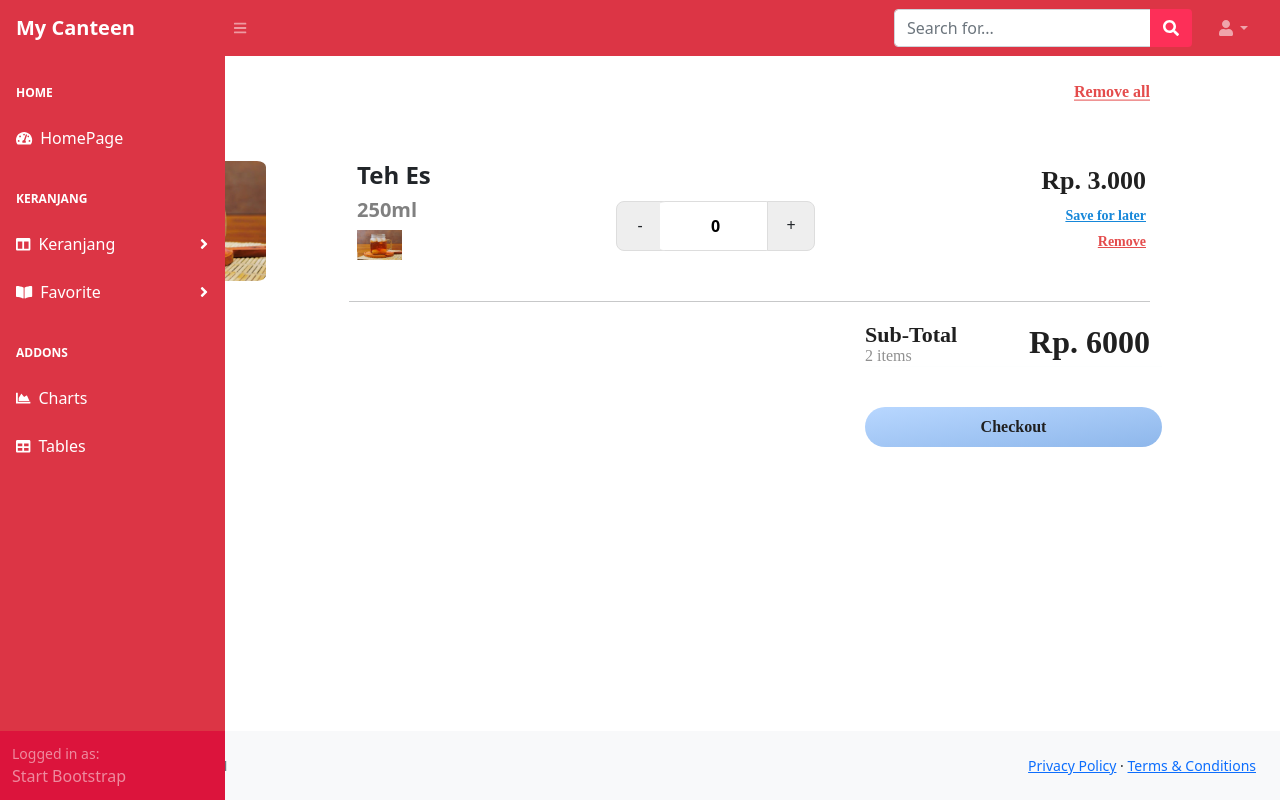
After one commit to faizzaki14/MyCanteen.github.io, a PHP site: page /Keranjang-Belanja.html in a window 1280 px wide. The commit adds this page. Run offline with PHP 8.4, Linux system fonts and the light colour scheme; some libraries are stand-ins or nearby versions.

Commit message:
update 7

```diff
--- a/Cafetaria2.html
+++ b/Cafetaria2.html
@@ -6,7 +6,7 @@
     <meta name="viewport" content="width=device-width, initial-scale=1, shrink-to-fit=no" />
     <meta name="description" content="" />
     <meta name="author" content="" />
-    <title>Cafetaria 1</title>
+    <title>Cafetaria 2</title>
     <link href="css/styles.css" rel="stylesheet" />
     <link href="css/Style2.css" rel="stylesheet" />
     <link rel="stylesheet" href="https://cdn.jsdelivr.net/npm/bootstrap-icons@1.7.2/font/bootstrap-icons.css" />
--- a/Cafetaria3.html
+++ b/Cafetaria3.html
@@ -6,7 +6,7 @@
     <meta name="viewport" content="width=device-width, initial-scale=1, shrink-to-fit=no" />
     <meta name="description" content="" />
     <meta name="author" content="" />
-    <title>Cafetaria 1</title>
+    <title>Cafetaria 3</title>
     <link href="css/styles.css" rel="stylesheet" />
     <link href="css/Style2.css" rel="stylesheet" />
     <link rel="stylesheet" href="https://cdn.jsdelivr.net/npm/bootstrap-icons@1.7.2/font/bootstrap-icons.css" />
--- a/Cafetaria4.html
+++ b/Cafetaria4.html
@@ -6,7 +6,7 @@
     <meta name="viewport" content="width=device-width, initial-scale=1, shrink-to-fit=no" />
     <meta name="description" content="" />
     <meta name="author" content="" />
-    <title>Cafetaria 1</title>
+    <title>Cafetaria 4</title>
     <link href="css/styles.css" rel="stylesheet" />
     <link href="css/Style2.css" rel="stylesheet" />
     <link rel="stylesheet" href="https://cdn.jsdelivr.net/npm/bootstrap-icons@1.7.2/font/bootstrap-icons.css" />
--- /dev/null
+++ b/Keranjang-Belanja.html
@@ -0,0 +1,219 @@
+<!DOCTYPE html>
+<html lang="en">
+  <head>
+    <meta charset="utf-8" />
+    <meta http-equiv="X-UA-Compatible" content="IE=edge" />
+    <meta name="viewport" content="width=device-width, initial-scale=1, shrink-to-fit=no" />
+    <meta name="description" content="" />
+    <meta name="author" content="" />
+    <title>Keranjang Belanja</title>
+    <link href="css/styles.css" rel="stylesheet" />
+    <link href="css/test.css" rel="stylesheet" />
+    <link rel="stylesheet" href="https://cdn.jsdelivr.net/npm/bootstrap-icons@1.7.2/font/bootstrap-icons.css" />
+    <script src="https://cdnjs.cloudflare.com/ajax/libs/font-awesome/5.15.3/js/all.min.js" crossorigin="anonymous"></script>
+  </head>
+  <body class="sb-nav-fixed">
+    <nav class="sb-topnav navbar navbar-expand navbar-dark bg-danger">
+      <!-- Navbar Brand-->
+      <a class="navbar-brand ps-3 fw-bold" href="MainMenu.html">My Canteen</a>
+      <!-- Sidebar Toggle-->
+      <button class="btn btn-link btn-sm order-1 order-lg-0 me-4 me-lg-0" id="sidebarToggle" href="#!"><i class="fas fa-bars"></i></button>
+      <!-- Navbar Search-->
+      <form class="d-none d-md-inline-block form-inline ms-auto me-0 me-md-3 my-2 my-md-0">
+        <div class="input-group">
+          <input class="form-control" type="text" placeholder="Search for..." aria-label="Search for..." aria-describedby="btnNavbarSearch" />
+          <button class="btn" id="btnNavbarSearch" type="button" style="background-color: rgb(253, 47, 88)"><i class="fas fa-search" style="color: white"></i></button>
+        </div>
+      </form>
+      <!-- Navbar-->
+      <ul class="navbar-nav ms-auto ms-md-0 me-3 me-lg-4">
+        <li class="nav-item dropdown">
+          <a class="nav-link dropdown-toggle" id="navbarDropdown" href="#" role="button" data-bs-toggle="dropdown" aria-expanded="false"><i class="fas fa-user fa-fw"></i></a>
+          <ul class="dropdown-menu dropdown-menu-end" aria-labelledby="navbarDropdown">
+            <li><a class="dropdown-item" href="#!">Settings</a></li>
+            <li><a class="dropdown-item" href="#!">Activity Log</a></li>
+            <li><hr class="dropdown-divider" /></li>
+            <li><a class="dropdown-item" href="#!">Logout</a></li>
+          </ul>
+        </li>
+      </ul>
+    </nav>
+    <div id="layoutSidenav">
+      <div id="layoutSidenav_nav">
+        <nav class="sb-sidenav accordion sb-sidenav-dark" id="sidenavAccordion">
+          <div class="sb-sidenav-menu">
+            <div class="nav">
+              <div class="sb-sidenav-menu-heading">Home</div>
+              <a class="nav-link" href="MainMenu.html">
+                <div class="sb-nav-link-icon"><i class="fas fa-tachometer-alt"></i></div>
+                HomePage
+              </a>
+              <div class="sb-sidenav-menu-heading">Keranjang</div>
+              <a class="nav-link collapsed" href="#" data-bs-toggle="collapse" data-bs-target="#collapseLayouts" aria-expanded="false" aria-controls="collapseLayouts">
+                <div class="sb-nav-link-icon"><i class="fas fa-columns"></i></div>
+                Keranjang
+                <div class="sb-sidenav-collapse-arrow"><i class="fas fa-angle-down"></i></div>
+              </a>
+              <div class="collapse" id="collapseLayouts" aria-labelledby="headingOne" data-bs-parent="#sidenavAccordion">
+                <nav class="sb-sidenav-menu-nested nav">
+                  <a class="nav-link" href="layout-static.html">CheckOut</a>
+                  <a class="nav-link" href="layout-sidenav-light.html">Riwayat Transaksi</a>
+                </nav>
+              </div>
+              <a class="nav-link collapsed" href="#" data-bs-toggle="collapse" data-bs-target="#collapsePages" aria-expanded="false" aria-controls="collapsePages">
+                <div class="sb-nav-link-icon"><i class="fas fa-book-open"></i></div>
+                Favorite
+                <div class="sb-sidenav-collapse-arrow"><i class="fas fa-angle-down"></i></div>
+              </a>
+              <div class="collapse" id="collapsePages" aria-labelledby="headingTwo" data-bs-parent="#sidenavAccordion">
+                <nav class="sb-sidenav-menu-nested nav accordion" id="sidenavAccordionPages">
+                  <a class="nav-link collapsed" href="#" data-bs-toggle="collapse" data-bs-target="#pagesCollapseAuth" aria-expanded="false" aria-controls="pagesCollapseAuth">
+                    Warung Makan
+                    <div class="sb-sidenav-collapse-arrow"><i class="fas fa-angle-down"></i></div>
+                  </a>
+                  <div class="collapse" id="pagesCollapseAuth" aria-labelledby="headingOne" data-bs-parent="#sidenavAccordionPages">
+                    <nav class="sb-sidenav-menu-nested nav">
+                      <a class="nav-link" href="login.html">Login</a>
+                      <a class="nav-link" href="register.html">Register</a>
+                      <a class="nav-link" href="password.html">Forgot Password</a>
+                    </nav>
+                  </div>
+                  <a class="nav-link collapsed" href="#" data-bs-toggle="collapse" data-bs-target="#pagesCollapseError" aria-expanded="false" aria-controls="pagesCollapseError">
+                    Menu
+                    <div class="sb-sidenav-collapse-arrow"><i class="fas fa-angle-down"></i></div>
+                  </a>
+                  <div class="collapse" id="pagesCollapseError" aria-labelledby="headingOne" data-bs-parent="#sidenavAccordionPages">
+                    <nav class="sb-sidenav-menu-nested nav">
+                      <a class="nav-link" href="401.html">401 Page</a>
+                      <a class="nav-link" href="404.html">404 Page</a>
+                      <a class="nav-link" href="500.html">500 Page</a>
+                    </nav>
+                  </div>
+                </nav>
+              </div>
+              <div class="sb-sidenav-menu-heading">Addons</div>
+              <a class="nav-link" href="charts.html">
+                <div class="sb-nav-link-icon"><i class="fas fa-chart-area"></i></div>
+                Charts
+              </a>
+              <a class="nav-link" href="tables.html">
+                <div class="sb-nav-link-icon"><i class="fas fa-table"></i></div>
+                Tables
+              </a>
+            </div>
+          </div>
+          <div class="sb-sidenav-footer">
+            <div class="small">Logged in as:</div>
+            Start Bootstrap
+          </div>
+        </nav>
+      </div>
+      <div id="layoutSidenav_content">
+        <main class="p-3">
+          <div class="container">
+            <div class="col-lg-12 col-sm-12 col-md-3 row">
+              <div class="row">
+                <div class="checkOutMenu">
+                  <div class="Header">
+                    <div class="row">
+                      <div class="col text-start">
+                        <h4 class="fw-bold">CheckOut</h4>
+                      </div>
+                      <div class="col text-end">
+                        <h5 class="fw-bold fs-6 Action" style="transform: translateY(50%)"><span class="under">Remove all</span></h5>
+                      </div>
+                    </div>
+                  </div>
+                  <!-- akhir header -->
+                  <br /><br />
+
+                  <div class="Cart-Items row p-1">
+                    <div class="col">
+                      <div class="image-box"><img src="assets/img/es teh.jpg" style="height: 120px; border-radius: 5%" /></div>
+                    </div>
+                    <div class="col">
+                      <div class="about p-0 m-0">
+                        <h4 class="title fw-bold">Teh Es</h4>
+                        <h5 class="subtitle fw-bold" style="color: gray">250ml</h5>
+                        <img src="assets/img/es teh.jpg" style="height: 30px" />
+                      </div>
+                    </div>
+                    <div class="col">
+                      <div class="row">
+                        <form class="hitung row" style="transform: translateY(80%)">
+                          <div class="value-button" id="decrease" onclick="decreaseValue()" value="Decrease Value">-</div>
+                          <input type="number " id="number" value="0" style="border-radius: 5%" />
+                          <div class="value-button" id="increase" onclick="increaseValue()" value="Increase Value">+</div>
+                        </form>
+                      </div>
+                    </div>
+                    <div class="col text-end">
+                      <div class="prices">
+                        <div class="amount fw-bold">Rp. 3.000</div>
+                        <div class="save"><u>Save for later</u></div>
+                        <div class="remove"><u>Remove</u></div>
+                      </div>
+                    </div>
+                  </div>
+                  <!-- akhir item -->
+                  <hr />
+                </div>
+
+                <br />
+                <div class="checkOut row p-0">
+                  <div class="col"></div>
+                  <div class="col-3 p-0">
+                    <div class="checkout row text-light p-0">
+                      <div class="total row p-0">
+                        <div class="col">
+                          <div class="Subtotal">Sub-Total</div>
+                          <div class="items">2 items</div>
+                        </div>
+                        <div class="col total-amount text-end p-0">Rp. 6000</div>
+                      </div>
+                      <hr />
+                      <div class="buttoncheckout p-0">
+                        <br />
+                        <button class="button p-0">Checkout</button>
+                      </div>
+                    </div>
+                  </div>
+                </div>
+              </div>
+            </div>
+          </div>
+        </main>
+        <footer class="py-4 bg-light mt-auto">
+          <div class="container-fluid px-4">
+            <div class="d-flex align-items-center justify-content-between small">
+              <div class="text-muted">Copyright &copy; Your Website 2021</div>
+              <div>
+                <a href="#">Privacy Policy</a>
+                &middot;
+                <a href="#">Terms &amp; Conditions</a>
+              </div>
+            </div>
+          </div>
+        </footer>
+      </div>
+    </div>
+    <script src="https://cdn.jsdelivr.net/npm/bootstrap@5.1.3/dist/js/bootstrap.bundle.min.js" crossorigin="anonymous"></script>
+    <script src="js/scripts.js"></script>
+    <script>
+      function increaseValue() {
+        var value = parseInt(document.getElementById("number").value, 10);
+        value = isNaN(value) ? 0 : value;
+        value++;
+        document.getElementById("number").value = value;
+      }
+
+      function decreaseValue() {
+        var value = parseInt(document.getElementById("number").value, 10);
+        value = isNaN(value) ? 0 : value;
+        value < 1 ? (value = 1) : "";
+        value--;
+        document.getElementById("number").value = value;
+      }
+    </script>
+  </body>
+</html>
--- /dev/null
+++ b/css/test.css
@@ -0,0 +1,136 @@
+* {
+  padding: 0;
+  margin: 0;
+}
+
+.Header {
+  margin: auto;
+  align-items: center;
+}
+.Heading {
+  font-size: 20px;
+  font-family: ‘Open Sans’;
+  color: #2f3841;
+}
+.Action {
+  font-family: ‘Open Sans’;
+  color: #e44c4c;
+  cursor: pointer;
+}
+span.under {
+  border-bottom: 1px solid #e44c4c;
+}
+.counter {
+  align-items: center;
+}
+
+form.hitung {
+  text-align: center;
+}
+
+.value-button {
+  border: 1px solid #ddd;
+  border-radius: 50%;
+  width: 3rem;
+  text-align: center;
+  padding: 11px 0;
+  background: #eee;
+  -webkit-touch-callout: none;
+  -webkit-user-select: none;
+  -khtml-user-select: none;
+  -moz-user-select: none;
+  -ms-user-select: none;
+  user-select: none;
+}
+
+.value-button:hover {
+  cursor: pointer;
+}
+
+form.hitung #input-wrap {
+  margin: 0px;
+  padding: 0px;
+}
+form #decrease {
+  margin-right: -4px;
+  border-radius: 8px 0 0 8px;
+}
+
+form #increase {
+  margin-left: -4px;
+  border-radius: 0 8px 8px 0;
+}
+input#number {
+  text-align: center;
+  border: none;
+  font-weight: bold;
+  border-top: 1px solid #ddd;
+  border-bottom: 1px solid #ddd;
+  margin: 0px;
+  width: 45%;
+  height: 50px;
+}
+
+input[type="number"]::-webkit-inner-spin-button,
+input[type="number"]::-webkit-outer-spin-button {
+  -webkit-appearance: none;
+  margin: 0;
+}
+.amount {
+  font-size: 26px;
+  font-family: ‘Open Sans’;
+  font-weight: 800;
+  color: #202020;
+}
+.save {
+  padding-top: 5px;
+  font-size: 14px;
+  font-family: ‘Open Sans’;
+  font-weight: 600;
+  color: #1687d9;
+  cursor: pointer;
+}
+.remove {
+  padding-top: 5px;
+  font-size: 14px;
+  font-family: ‘Open Sans’;
+  font-weight: 600;
+  color: #e44c4c;
+  cursor: pointer;
+}
+hr {
+  width: 75%;
+  float: right;
+}
+
+.Subtotal {
+  font-size: 22px;
+  font-family: ‘Open Sans’;
+  font-weight: 700;
+  color: #202020;
+}
+.items {
+  font-size: 16px;
+  font-family: ‘Open Sans’;
+  font-weight: 500;
+  color: #909090;
+  line-height: 10px;
+}
+.total-amount {
+  font-size: 2rem;
+  font-family: ‘Open Sans’;
+  font-weight: 900;
+  color: #202020;
+}
+.button {
+  width: 100%;
+  height: 40px;
+  border: none;
+  background: linear-gradient(to bottom right, #b8d7ff, #8eb7eb);
+  border-radius: 20px;
+  cursor: pointer;
+  font-size: 16px;
+  font-family: ‘Open Sans’;
+  font-weight: 600;
+  color: #202020;
+}
--- a/js/datatables-simple-demo.js
+++ b/js/datatables-simple-demo.js
@@ -1,7 +1,4 @@
 window.addEventListener('DOMContentLoaded', event => {
-    // Simple-DataTables
-    // https://github.com/fiduswriter/Simple-DataTables/wiki
-
     const datatablesSimple = document.getElementById('datatablesSimple');
     if (datatablesSimple) {
         new simpleDatatables.DataTable(datatablesSimple);
```
Also changed, not shown: css/keranjang.css (added, +152 -0 lines), css/Style2.css (line endings or trailing spaces).
